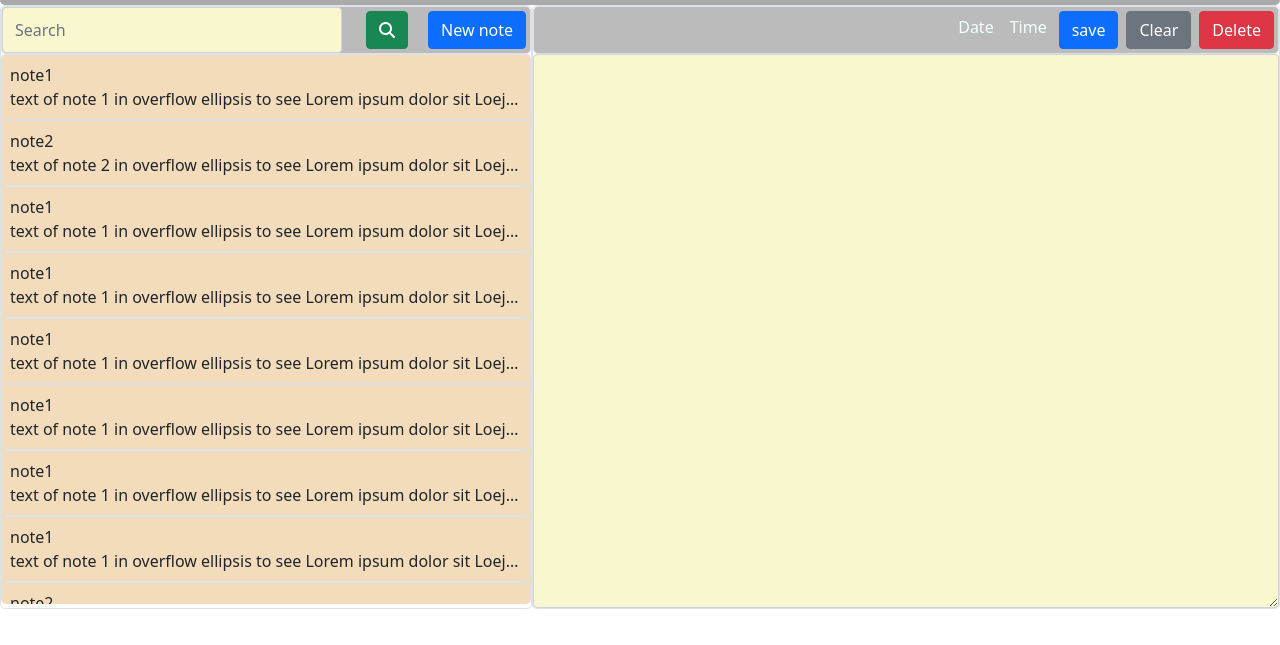
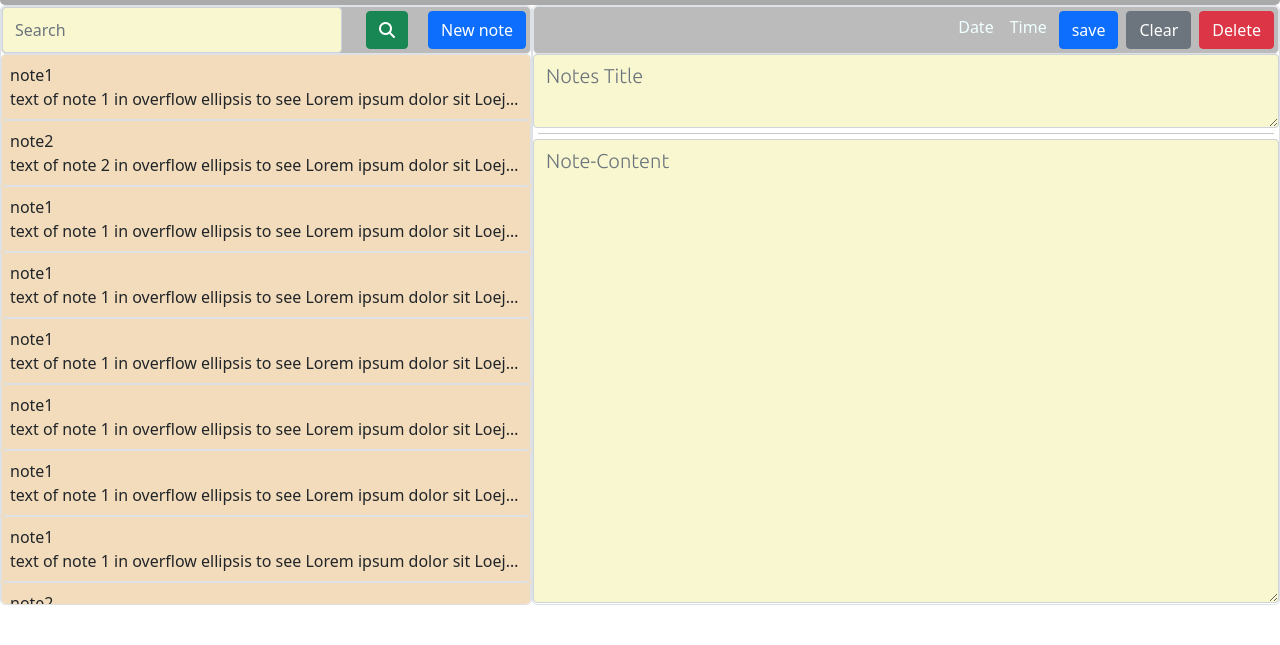
Before and after one commit to bhimeshagrawal/notes-app, a plain HTML site: page index.html in a window 1280 px wide. Shown: the part 51-696 px from the top of the page. Drawn offline with nearby package versions, Linux system fonts and the light colour scheme.

Commit message:
added notes title edit box

```diff
--- a/index.css
+++ b/index.css
@@ -37,6 +37,10 @@ body::-webkit-scrollbar{
 }
 .notelisttitle{
     font-weight: 500;
+    overflow: hidden;
+    white-space: nowrap;
+    text-overflow: ellipsis;
+    word-wrap: break-word;
 }
 .notelisttext{
     overflow: hidden;
--- a/index.html
+++ b/index.html
@@ -24,8 +24,11 @@
       <a class="navbar-brand mx-4" href="#">Notera</a>
       <a href="#" class="nav-item nav-link myprofile" style="">My Profile</a>
     </nav>
+    <!-- full page -->
     <div class="page" style="height: auto">
+      <!-- left side window -->
       <div class="side border">
+        <!-- search bar -->
         <form class="d-flex border bglightblue">
           <input style="background: #f9f7cf;" class="form-control me-2 col" type="search" placeholder="Search"
             aria-label="Search" />
@@ -127,7 +130,9 @@
           </div>
         </div>
       </div>
+      <!-- right side window  -->
       <div class="write border">
+        <!-- toolbar -->
         <ul class="nav justify-content-end border bglightblue">
           </li>
           <li class="nav-item">
@@ -137,7 +142,7 @@
             <p class="mx-2 my-2">Time</p>
           </li>
           <li class="nav-item">
-            <button class="my-1 mx-1 btn btn-primary" type="submit">
+            <button id="addNote" class="my-1 mx-1 btn btn-primary" type="submit">
               save
             </button>
           <li class="nav-item">
@@ -151,14 +156,21 @@
             </button>
           </li>
         </ul>
+        <!-- notestitle  -->
         <div class="form-group bglightblue">
-          <!-- <label for="exampleFormControlTextarea1">Example textarea</label> -->
-          <textarea class="form-control px-10 py-20" style="background: #f9f7cf; font-family: 'Ubuntu', sans-serif;
-              font-size: 20px;" id="exampleFormControlTextarea1" rows="18"></textarea>
+          <textarea class="form-control px-10 " placeholder="Notes Title" style="background: #f9f7cf; font-family: 'Ubuntu', sans-serif;
+              font-size: 20px;" id="exampleFormControlTextarea1" rows="2"></textarea>
+        </div>
+        <hr style="margin: 5px;">
+        <!-- text area -->
+        <div class="form-group bglightblue">
+          <textarea id="addTxt" class="form-control px-10 py-20" placeholder="Note-Content" style="background: #f9f7cf; font-family: 'Ubuntu', sans-serif;
+              font-size: 20px;" id="exampleFormControlTextarea1" rows="15"></textarea>
         </div>
       </div>
     </div>
   </div>
+  <script src="index.js"></script>
 </body>
 
 </html>
--- /dev/null
+++ b/index.js
@@ -0,0 +1 @@
+console.log('welcome to notera');
```
